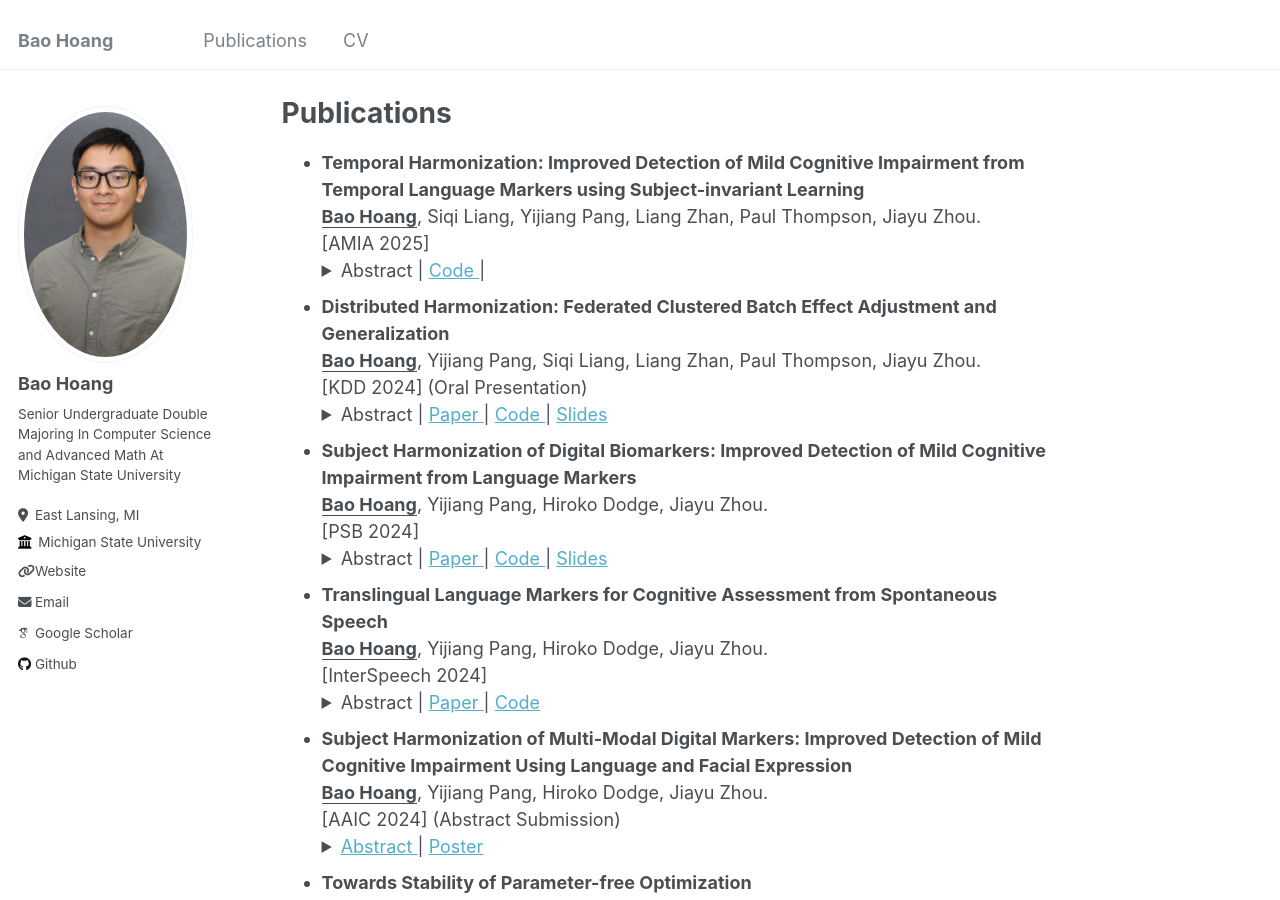
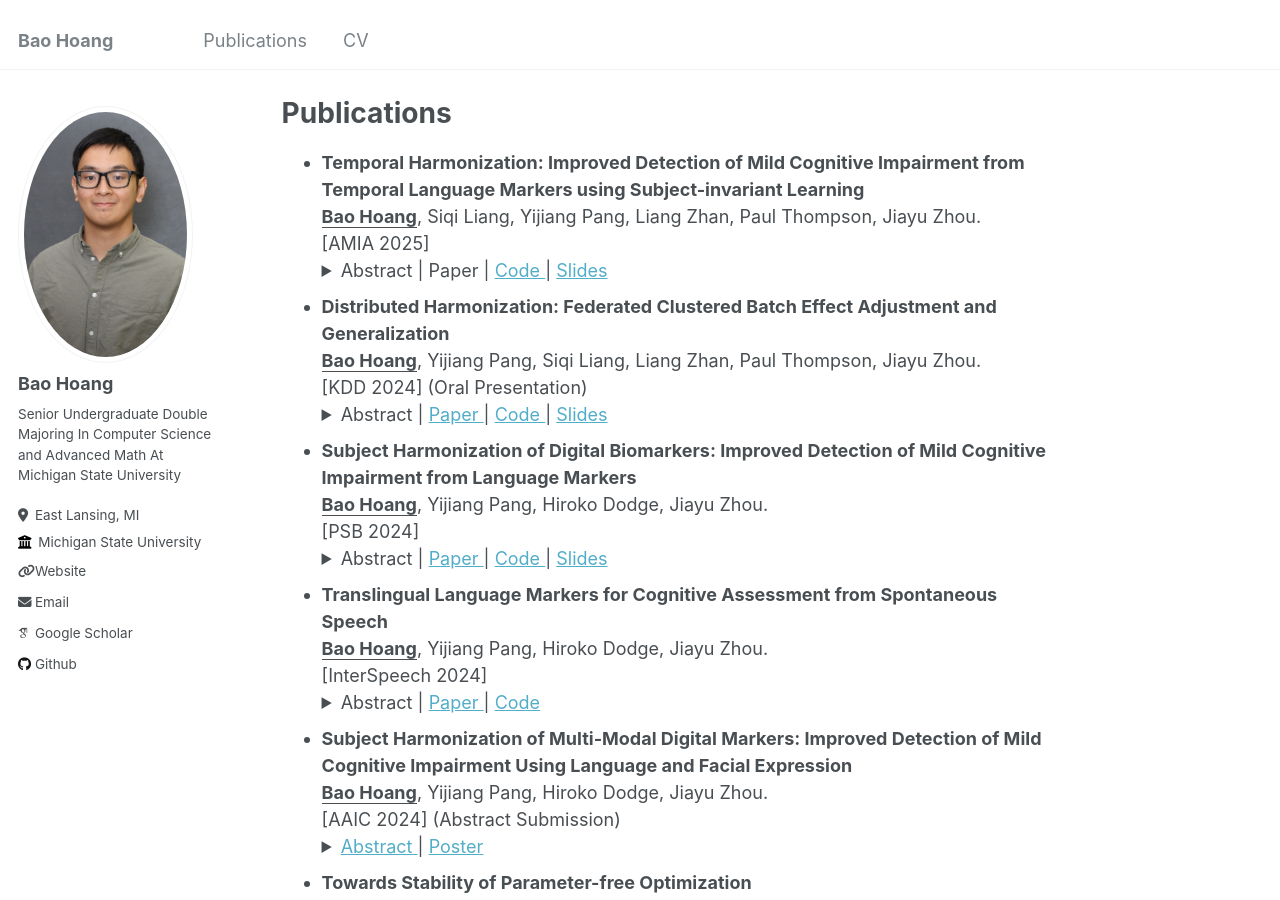
Before and after one commit to hoangcaobao/hoangcaobao.github.io, a Jekyll site: the page built from _pages/about.md, in a window 1280 px wide and 900 px high, scrolled down 631 px. Built offline with Jekyll 4.4.1, drawn with Linux system fonts in a browser that asks for light colours; some web fonts are replaced.

Commit message:
add AMIA 2025 Slides.

```diff
--- a/_pages/about.md
+++ b/_pages/about.md
@@ -23,8 +23,8 @@ Publications
   [AMIA 2025] <br>
   <details>
     <summary>
-        Abstract |
-        <a href="https://github.com/illidanlab/temporal-harmonization" role="button" target="_blank"> Code </a> |
+        Abstract | Paper |
+        <a href="https://github.com/illidanlab/temporal-harmonization" role="button" target="_blank"> Code </a> | <a href="../files/AMIA2025Slides.pdf" role="button" target="_blank"> Slides </a>
 
     </summary>
    Mild Cognitive Impairment (MCI) is an early stage of dementia characterized by cognitive decline and behavioral
```
Also changed, not shown: _pages/publications.md (+2 -2 lines), 1 other file.
